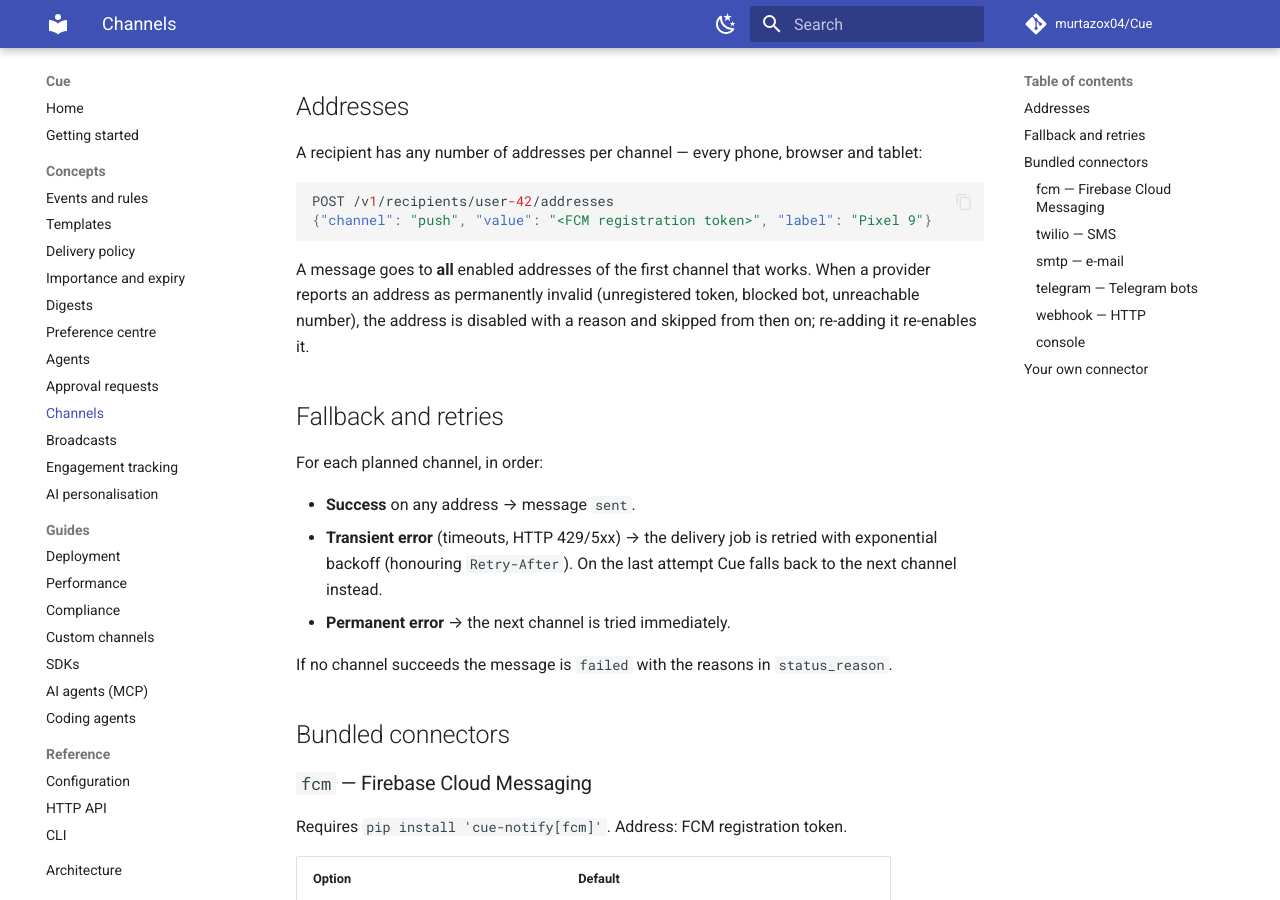
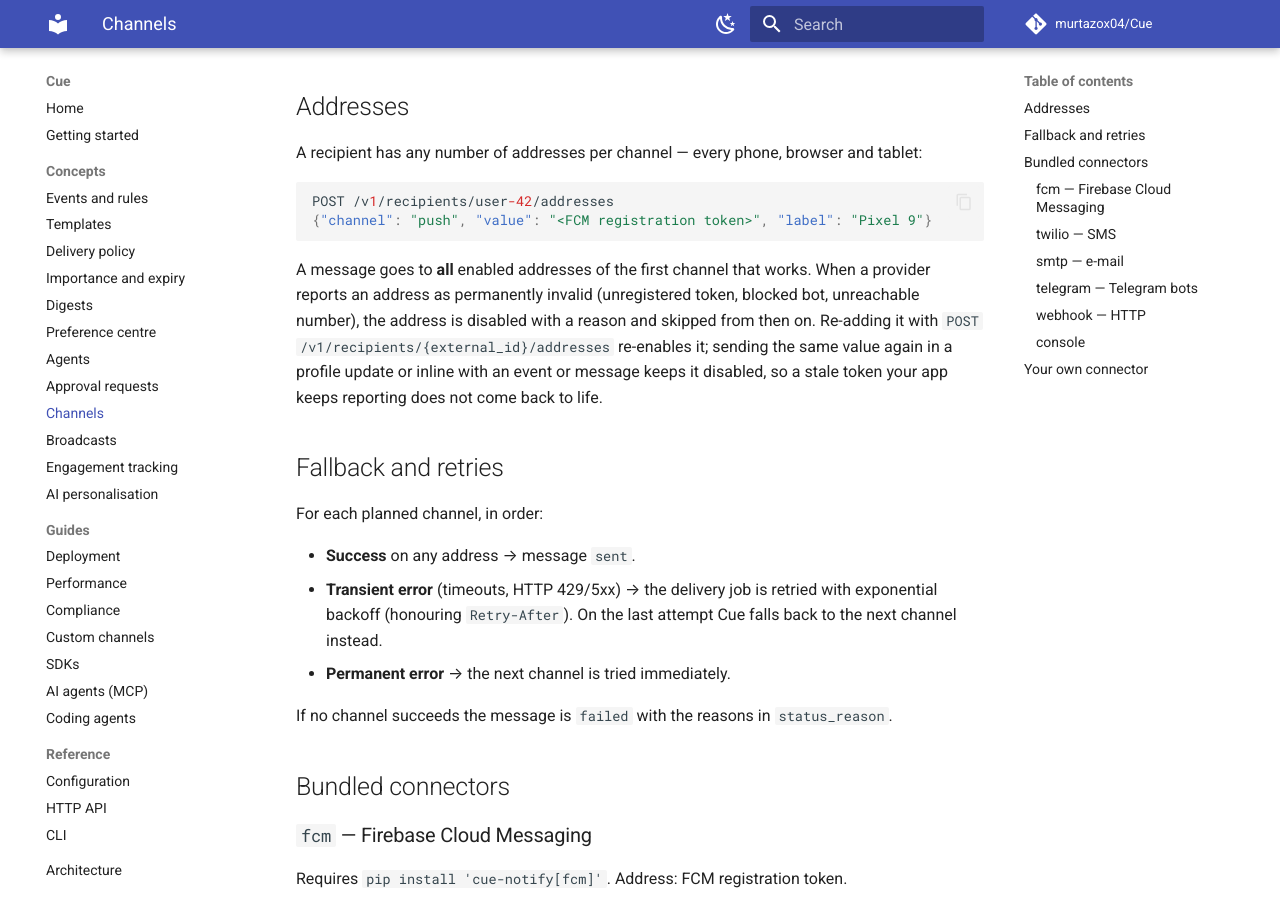
Before and after one commit to murtazox04/Cue, an MkDocs documentation site: the page built from docs/concepts/channels.md, in a window 1280 px wide and 900 px high, scrolled down 601 px. Built offline with MkDocs 1.6.1 and Material for MkDocs 9.7.7, drawn with Linux system fonts in a browser that asks for light colours; comment, search, counter and statistics services are not loaded.

Commit message:
Keep addresses disabled by delivery when an inline profile sends them again

```diff
--- a/docs/concepts/channels.md
+++ b/docs/concepts/channels.md
@@ -36,8 +36,10 @@ POST /v1/recipients/user-42/addresses
 
 A message goes to **all** enabled addresses of the first channel that works. When a
 provider reports an address as permanently invalid (unregistered token, blocked bot,
-unreachable number), the address is disabled with a reason and skipped from then on;
-re-adding it re-enables it.
+unreachable number), the address is disabled with a reason and skipped from then on.
+Re-adding it with `POST /v1/recipients/{external_id}/addresses` re-enables it; sending the
+same value again in a profile update or inline with an event or message keeps it disabled,
+so a stale token your app keeps reporting does not come back to life.
 
 ## Fallback and retries
 
```
Also changed, not shown: CHANGELOG.md (+5 -0 lines), 2 other files.
